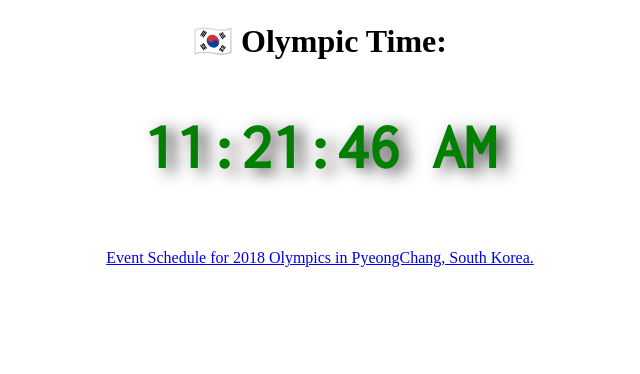
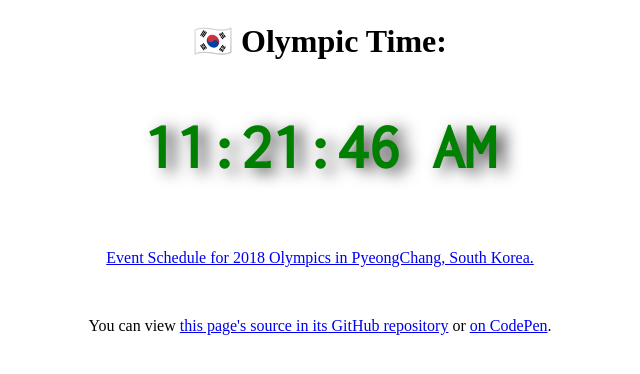
Before and after one commit to edm00se/olympic-time, a plain HTML site: page index.html in a window 1280 px wide. Shown: the part 348-722 px from the top of the page, without its empty margins (320-960 px from the left). Drawn offline with Linux system fonts and the light colour scheme.

Commit message:
adds github repo and codepen links

```diff
--- a/index.html
+++ b/index.html
@@ -41,6 +41,10 @@
     <p class="south-korea zone-info"></p>
     <p class="schedule">
       <a href="https://www.olympic.org/pyeongchang-2018/results/en/general/daily-schedule.htm">Event Schedule for 2018 Olympics in PyeongChang, South Korea.</a>
+    </p>
+    <br>
+    <p class="repo-link">
+      You can view <a href="https://github.com/edm00se/olympic-time">this page's source in its GitHub repository</a> or <a href="https://codepen.io/edm00se/pen/OQQdXW">on CodePen</a>.
     </p>
 
     <script>
```
